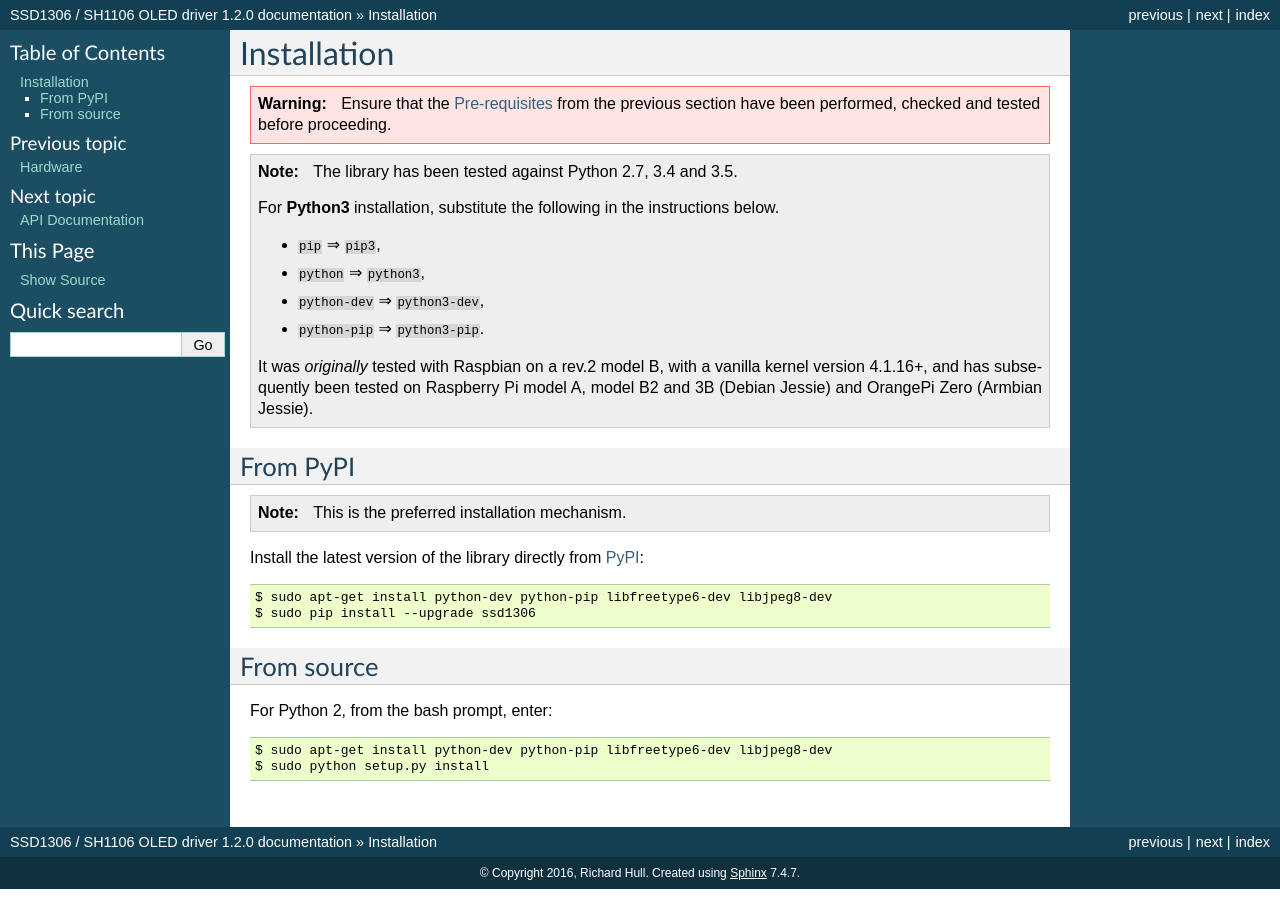
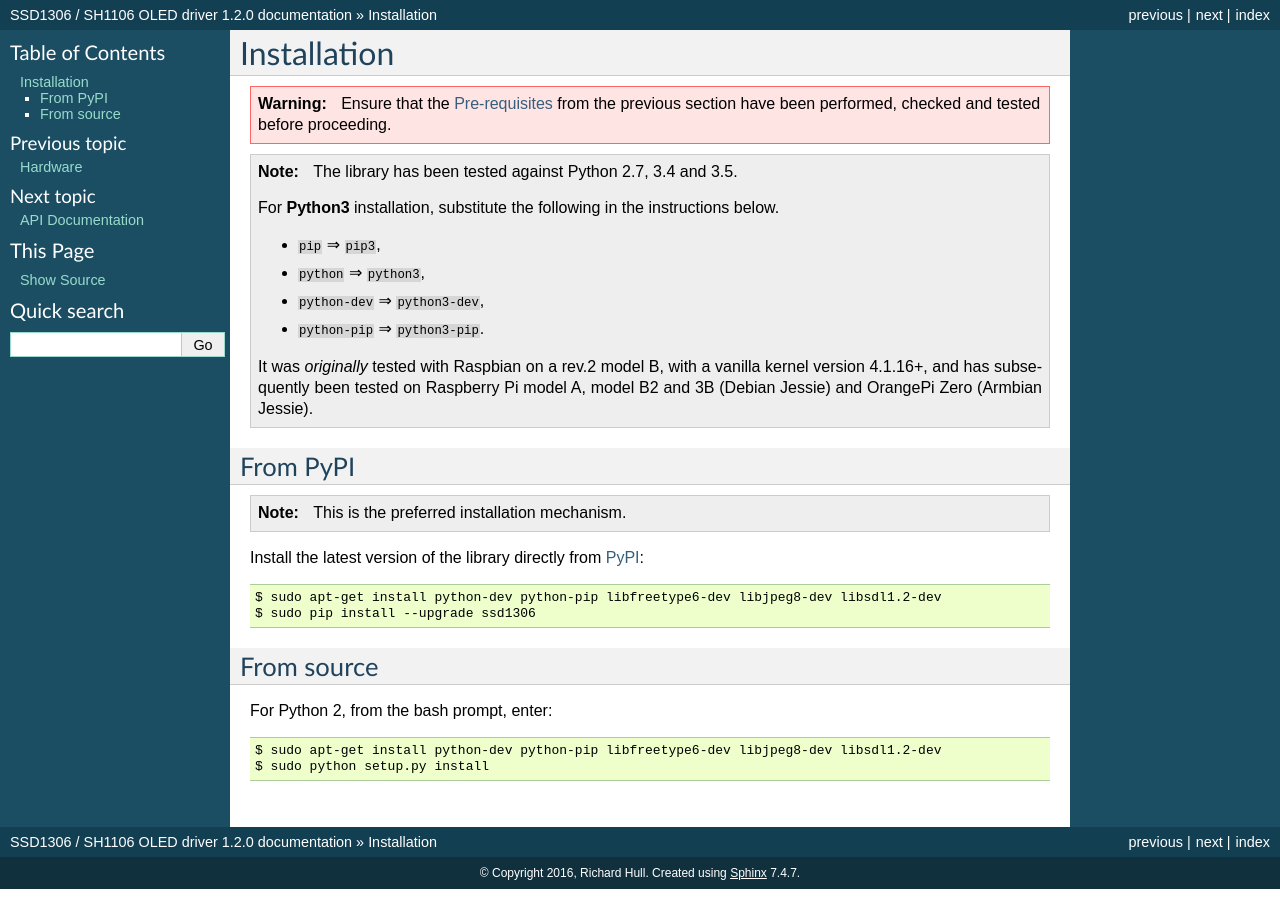
Before and after one commit to rm-hull/luma.oled, a Sphinx documentation site: the page built from doc/install.rst, in a window 1280 px wide. Built offline with Sphinx 7.4.7, drawn with Linux system fonts in a browser that asks for light colours.

Commit message:
Add note about SDL requirements
Seems to be required for latest pygame 1.9.2rc1 build. Unfortunately,
it seems like older builds have been removed, else would've pinned it
down to a specific version. Alternatively may look at removing pygame
as a hard dependency.

```diff
--- a/doc/install.rst
+++ b/doc/install.rst
@@ -25,12 +25,12 @@ From PyPI
 Install the latest version of the library directly from
 `PyPI <https://pypi.python.org/pypi?:action=display&name=ssd1306>`_::
 
-  $ sudo apt-get install python-dev python-pip libfreetype6-dev libjpeg8-dev
+  $ sudo apt-get install python-dev python-pip libfreetype6-dev libjpeg8-dev libsdl1.2-dev
   $ sudo pip install --upgrade ssd1306
 
 From source
 ^^^^^^^^^^^
 For Python 2, from the bash prompt, enter::
 
-  $ sudo apt-get install python-dev python-pip libfreetype6-dev libjpeg8-dev
+  $ sudo apt-get install python-dev python-pip libfreetype6-dev libjpeg8-dev libsdl1.2-dev
   $ sudo python setup.py install
```
